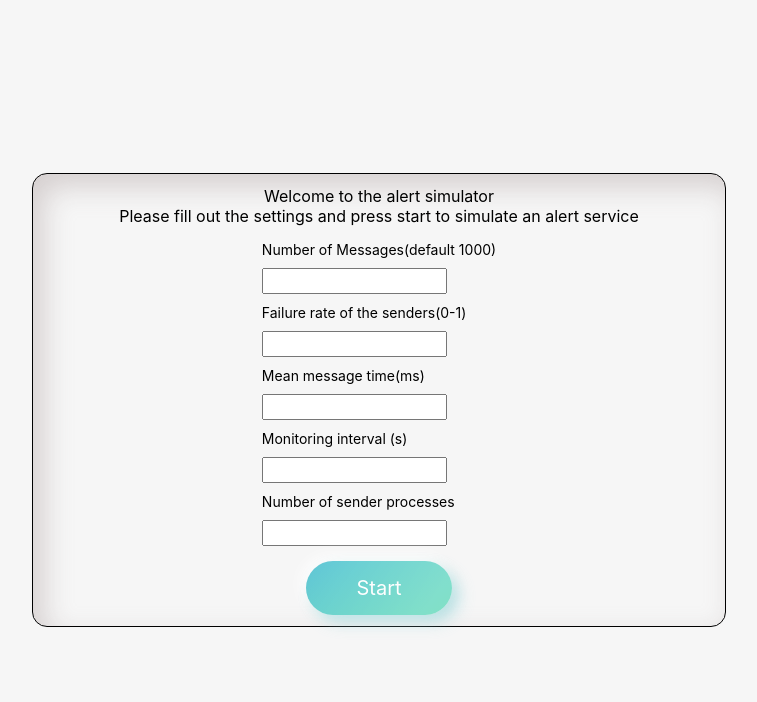
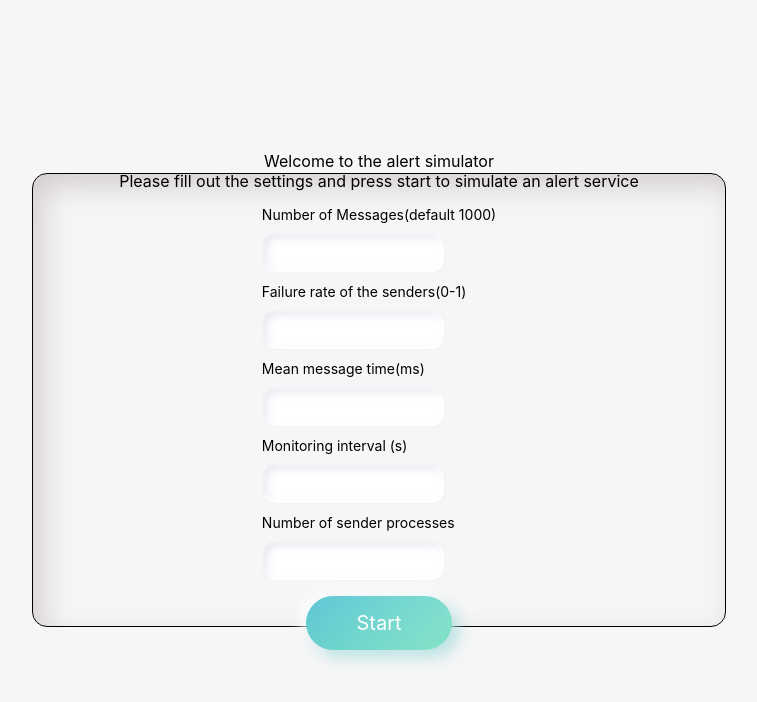
Before and after one commit to markgsimon/analogProject, a React (Create React App) app in the folder client/: page / in a window 1280 px wide. Shown: the top 702 px of the page, without its empty margins (261-1018 px from the left). Built offline with nearby package versions, Linux system fonts and the light colour scheme.

Commit message:
added red border validation for empty fields, non numbers and floats for failure rate

```diff
--- a/client/src/components/InputBoxWithLabel/index.js
+++ b/client/src/components/InputBoxWithLabel/index.js
@@ -7,6 +7,15 @@ import {
 } from "./styles"
 
 const InputBoxWithLabel = (props) => {
+  let validated = false;
+
+  if (props.validated === undefined) validated = true;
+  if (props.validated === true ||   props.validated === false) {
+    validated = props.validated;
+  } else {
+    validated = validated  ||  false;
+  }
+
 
   return (
     <InputBox>
--- a/client/src/components/InputBoxWithLabel/styles.js
+++ b/client/src/components/InputBoxWithLabel/styles.js
@@ -14,6 +14,18 @@ export const InputLabel = styled.div`
 
 
 export const InputField = styled.input`
-        min-height: 20px;
+    min-height: 40px;
+    border: 0.5px solid rgba(202, 208, 223, 0.25);
+    box-sizing: border-box;
+    box-shadow: inset -2.5px -2.5px 6px 1px #ffffff,
+    inset 2.5px 2.5px 8px 1px rgba(202, 208, 223, 0.5);
+    border-radius: 13px;
+    outline: none !important;
+    border: 1px solid ${(props) => (!props.validated ? "#E73144" : "none")};
+    :focus {
+        outline: none !important;
+        border: 1px solid ${(props) => (!props.validated ? "#E73144" : "#618CF1")};
+
+    }
 
 `;
--- a/client/src/components/SimulationHome/index.js
+++ b/client/src/components/SimulationHome/index.js
@@ -65,11 +65,11 @@ const [simSettingsFields, dispatch] = useReducer(reducer, defaultSettings);
       //validate all fields for bad types
       dispatch({type: "VALIDATEFIELDS"})
 
-      let isValid = simSettingsFields.map((field, index) => {
-        if(!field.validated) return false
-      })
+      // let isValid = simSettingsFields.map((field, index) => {
+      //   if(!field.validated) return false
+      // })
 
-      if(isValid){
+      // if(isValid){
 
         const simSettingsObject = {
             name: "sim",
@@ -83,11 +83,11 @@ const [simSettingsFields, dispatch] = useReducer(reducer, defaultSettings);
 
 
         //post sim to api
-        const res = await postNewSim(simSettingsObject);
+        // const res = await postNewSim(simSettingsObject);
 
         //setSimulation
-        setSimulation(true)
-      }
+        // setSimulation(true)
+      // }
   }
 
   return (
--- a/client/src/components/SimulationHome/reducer.js
+++ b/client/src/components/SimulationHome/reducer.js
@@ -23,7 +23,7 @@ export const reducer = (state, action) => {
                         case 3:
                         case 4:
                         default:
-                            if(isNaN(field.value)){
+                            if(isNaN(field.value) || field.value === ""){
                                 return {...field, validated: false}
                             } else return {...field, validated: true}
                     }
```
